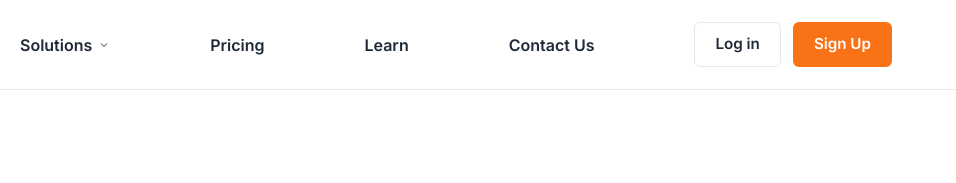
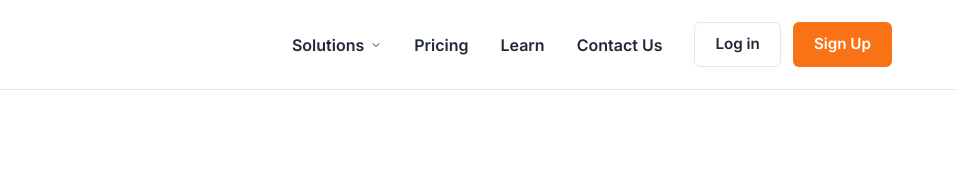
Before and after one commit to daempbruh/goveda-api-landing, a website built with Vite: page index.html in a window 1280 px wide. Shown: the top 183 px of the page, 324-1280 px from the left. Built offline with nearby package versions, Linux system fonts and the light colour scheme.

Commit message:
fix: restore missing nav tag and adjust spacing

```diff
--- a/index.html
+++ b/index.html
@@ -19,6 +19,7 @@
         <a href="/" class="logo" aria-label="Goveda Home">
           <img src="/logo.png" alt="Goveda" style="height: 180px;">
         </a>
+        <nav class="main-nav">
           <div class="nav-item dropdown">
             <a href="#" class="nav-link dropdown-toggle">
               Solutions
--- a/src/style.css
+++ b/src/style.css
@@ -57,7 +57,6 @@ ul {
 .header-container {
   display: flex;
   align-items: center;
-  justify-content: space-between;
   width: 100%;
 }
 
@@ -67,11 +66,13 @@ ul {
   gap: 12px;
   font-weight: 700;
   font-size: 1.25rem;
+  margin-right: auto;
 }
 
 .main-nav {
   display: flex;
   gap: 32px;
+  margin-right: 32px;
 }
 
 .nav-link {
@@ -613,7 +614,8 @@ ul {
   transform: translateY(10px);
   transition: all 0.2s cubic-bezier(0.16, 1, 0.3, 1);
   z-index: 1000;
-  margin-top: 10px; /* Gap for hover path handling */
+  margin-top: 10px;
+  /* Gap for hover path handling */
 }
 
 /* Show dropdown on hover */
```
Lines whose indentation alone changed are shown as unchanged.
